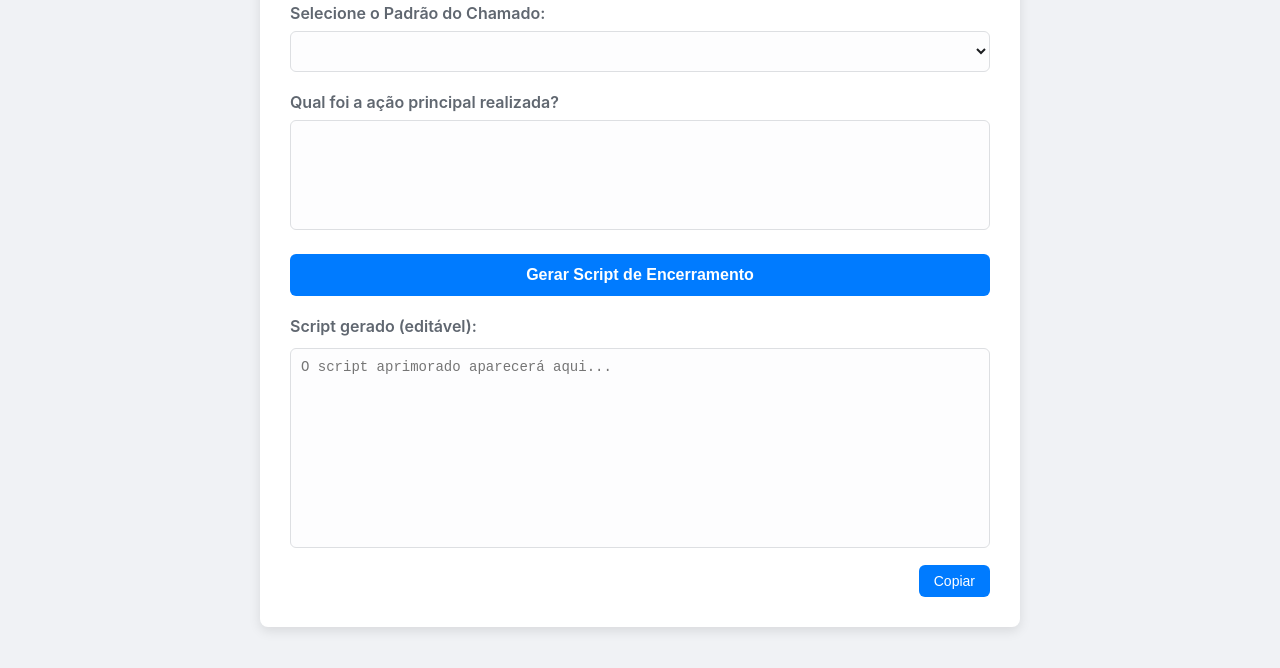
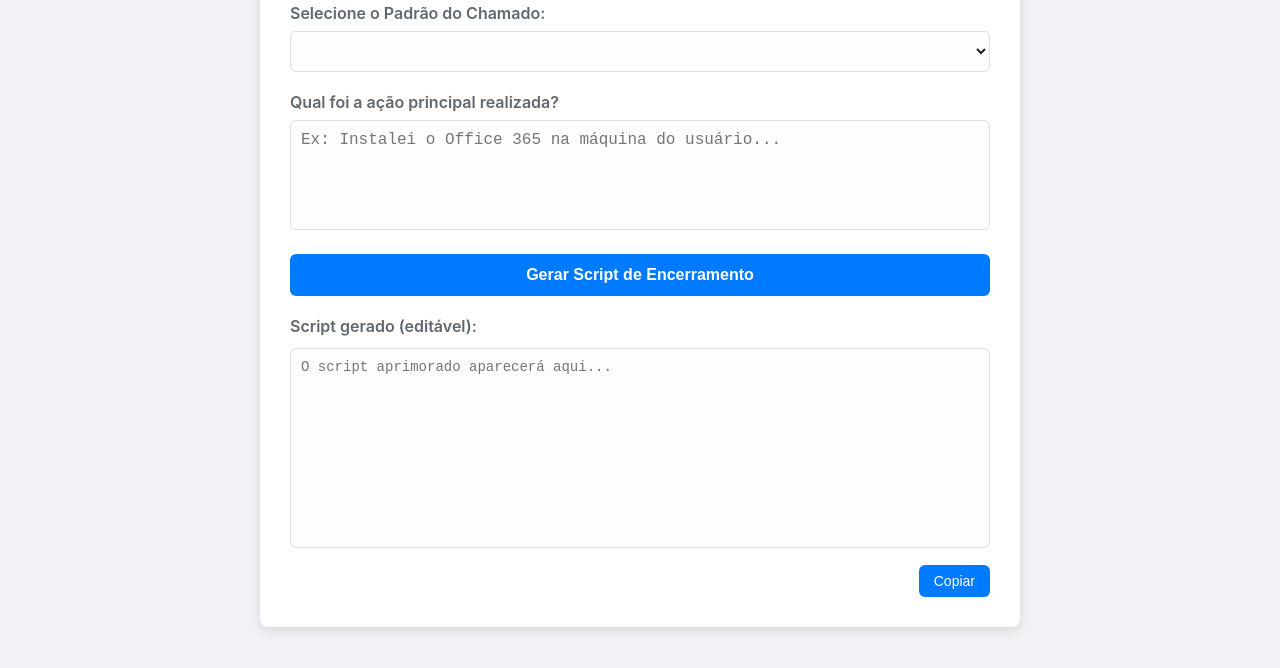
Before and after one commit to SamuelSrv/padroniza-ti, a website: page public/index.html in a window 1280 px wide. Shown: the part 212-880 px from the top of the page. Drawn offline with Linux system fonts and the light colour scheme.

Commit message:
Correção texto Sugestão (Ação Realizada)

```diff
--- a/public/index.html
+++ b/public/index.html
@@ -34,7 +34,7 @@
         <select id="templateSelector"></select>
 
         <label for="userInput">Qual foi a ação principal realizada?</label>
-        <textarea id="userInput" rows="4" placeholder="Ex: Instalei o Office 365 na máquina do usuário"> </textarea>
+        <textarea id="userInput" rows="4" placeholder="Ex: Instalei o Office 365 na máquina do usuário..."></textarea>
 
         <button id="generateBtn">Gerar Script de Encerramento</button>
 
```
